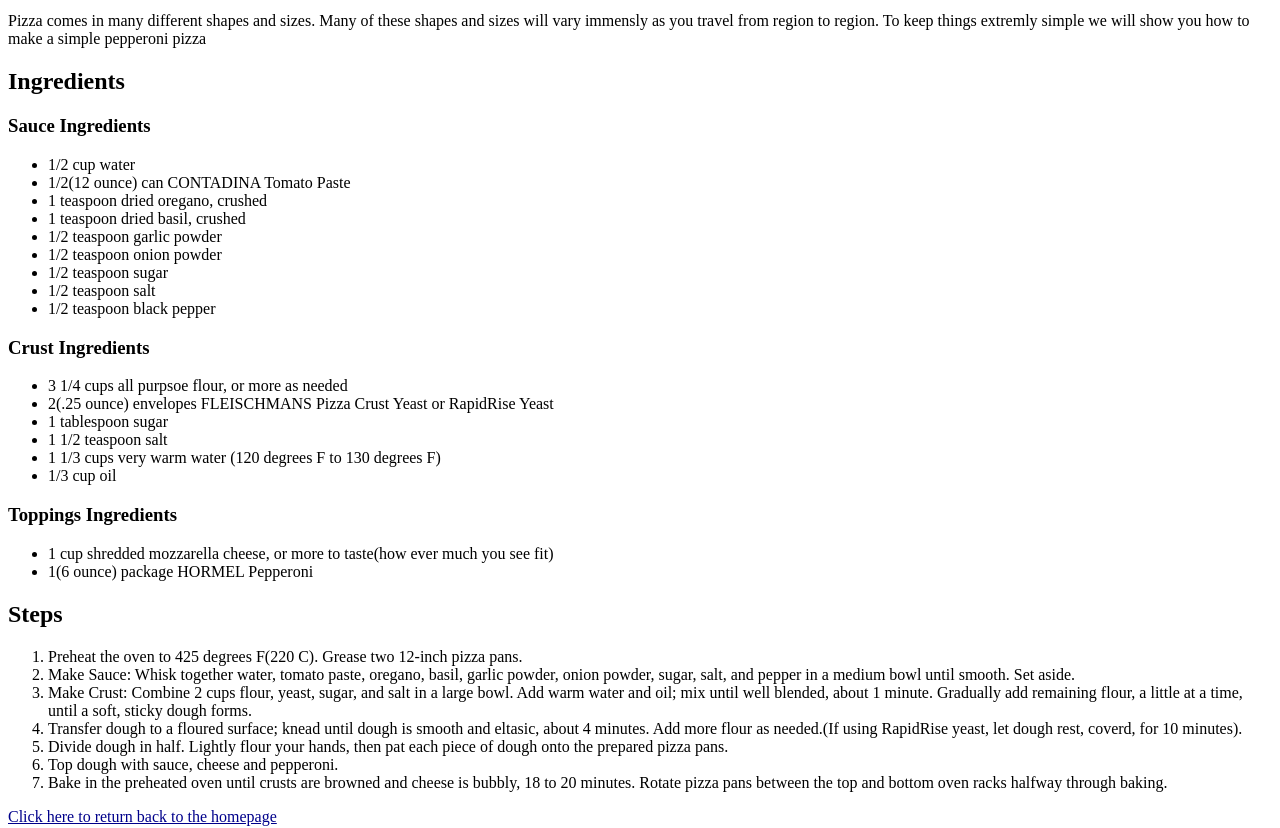
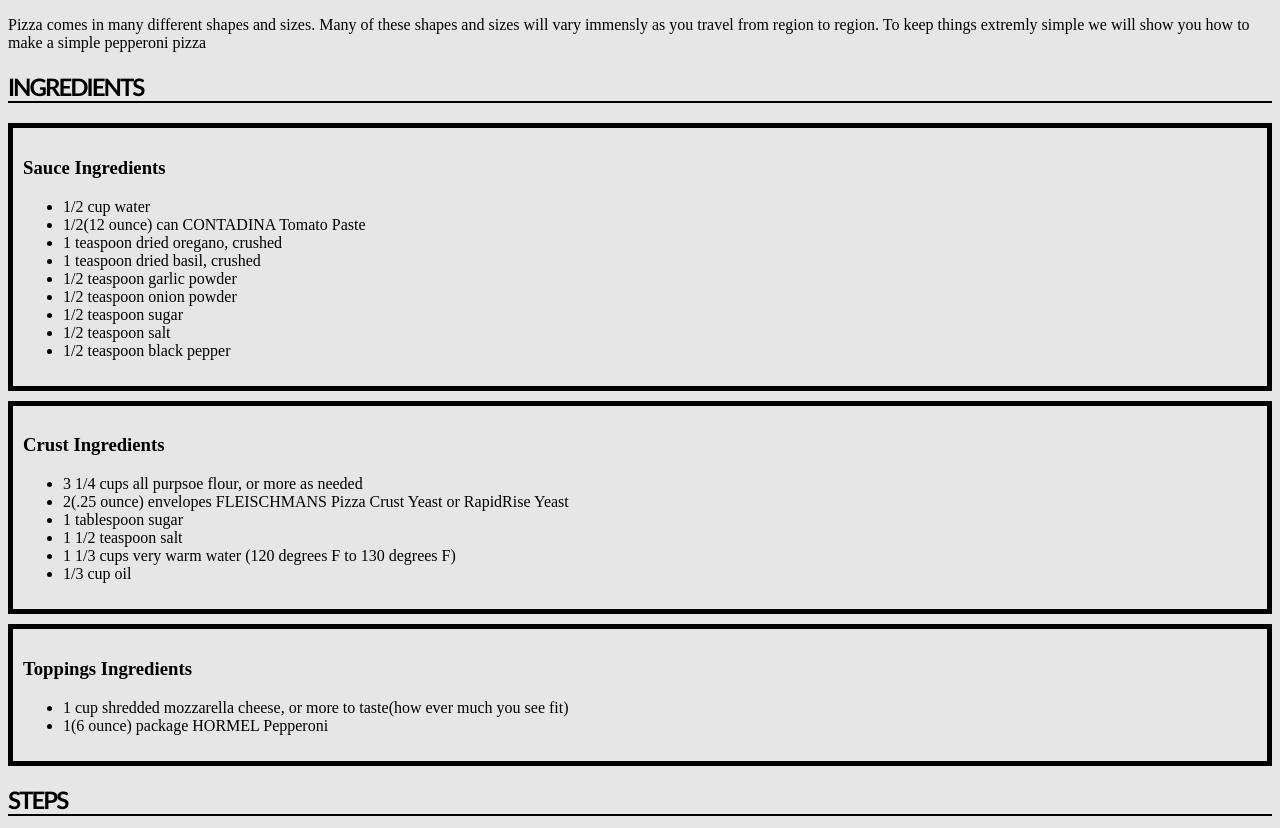
Before and after one commit to ndebnam1/odin-recipes, a plain HTML site: page recipes/pizza.html in a window 1280 px wide. Shown: the part 454-1282 px from the top of the page. Drawn offline with Linux system fonts and the light colour scheme.

Commit message:
Added and modifed boxes on the exisiting pages I will go in add change these boxes and make them flex boxes to make this page look and flow together better, this is far from the finsihed product at this point, I will also add javascript to impliment some interactivity to this page

```diff
--- a/recipes/pizza.html
+++ b/recipes/pizza.html
@@ -6,7 +6,7 @@
     <meta http-equiv="X-UA-Compatible" content="IE=edge">
     <meta name="viewport" content="width=device-width, initial-scale=1.0">
     <title>Pizza Recipe</title>
-    <link rel="stylesheet" href="../odin-recipes/styles.css">
+    <link rel="stylesheet" href="../styles.css">
 
 </head>
 
@@ -19,6 +19,7 @@
     <p>Pizza comes in many different shapes and sizes. Many of these shapes and sizes will vary immensly as you travel
         from region to region. To keep things extremly simple we will show you how to make a simple pepperoni pizza</p>
     <h2>Ingredients</h2>
+    <div class="ingredientSubB">
         <h3>Sauce Ingredients</h3>
         <ul>
 
@@ -34,7 +35,9 @@
 
 
         </ul>
+    </div>
 
+    <div class="ingredientSubB">
         <h3>Crust Ingredients</h3>
         <ul>
             <li>3 1/4 cups all purpsoe flour, or more as needed</li>
@@ -45,7 +48,9 @@
             <li>1/3 cup oil</li>
 
         </ul>
+    </div>
 
+    <div class="ingredientSubB">
         <h3>Toppings Ingredients</h3>
         <ul>
 
@@ -53,6 +58,7 @@
             <li>1(6 ounce) package HORMEL Pepperoni</li>
 
         </ul>
+    </div>
     <h2>Steps</h2>
     <ol>
         <li>Preheat the oven to 425 degrees F(220 C). Grease two 12-inch pizza pans.</li>
--- a/styles.css
+++ b/styles.css
@@ -13,11 +13,15 @@ a {
 
 .box,
 .ingredientB,
-.stepsB,
+.steps,
 .ingredientSubB {
 	border: 10px;
 	padding: 10px;
 	border-style: solid;
+}
+
+.box {
+	border-width: 5px;
 }
 
 .ingredientB {
@@ -37,3 +41,16 @@ div {
 	width: 150px;
 	border-style: sold;
 }
+.steps {
+	border-style: dashed;
+}
+h2 {
+	font-family: "Trebuchet MS", sans-serif;
+	letter-spacing: -2px;
+	border-bottom: 2px solid black;
+	width: auto;
+	text-transform: uppercase;
+}
+body {
+	background-color: #e6e6e6;
+}
```
Also changed, not shown: j.html (added). Lines whose indentation alone changed are shown as unchanged.
